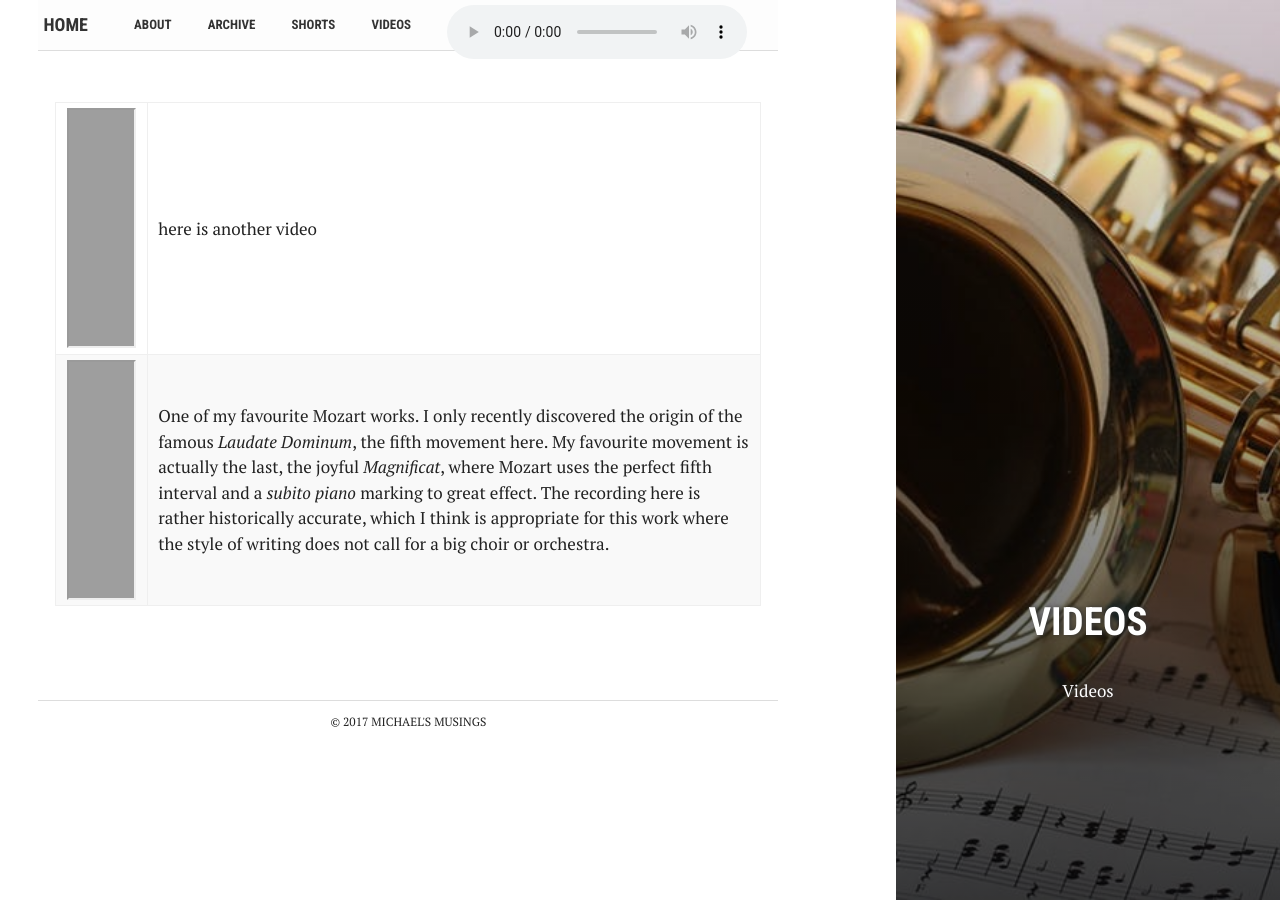
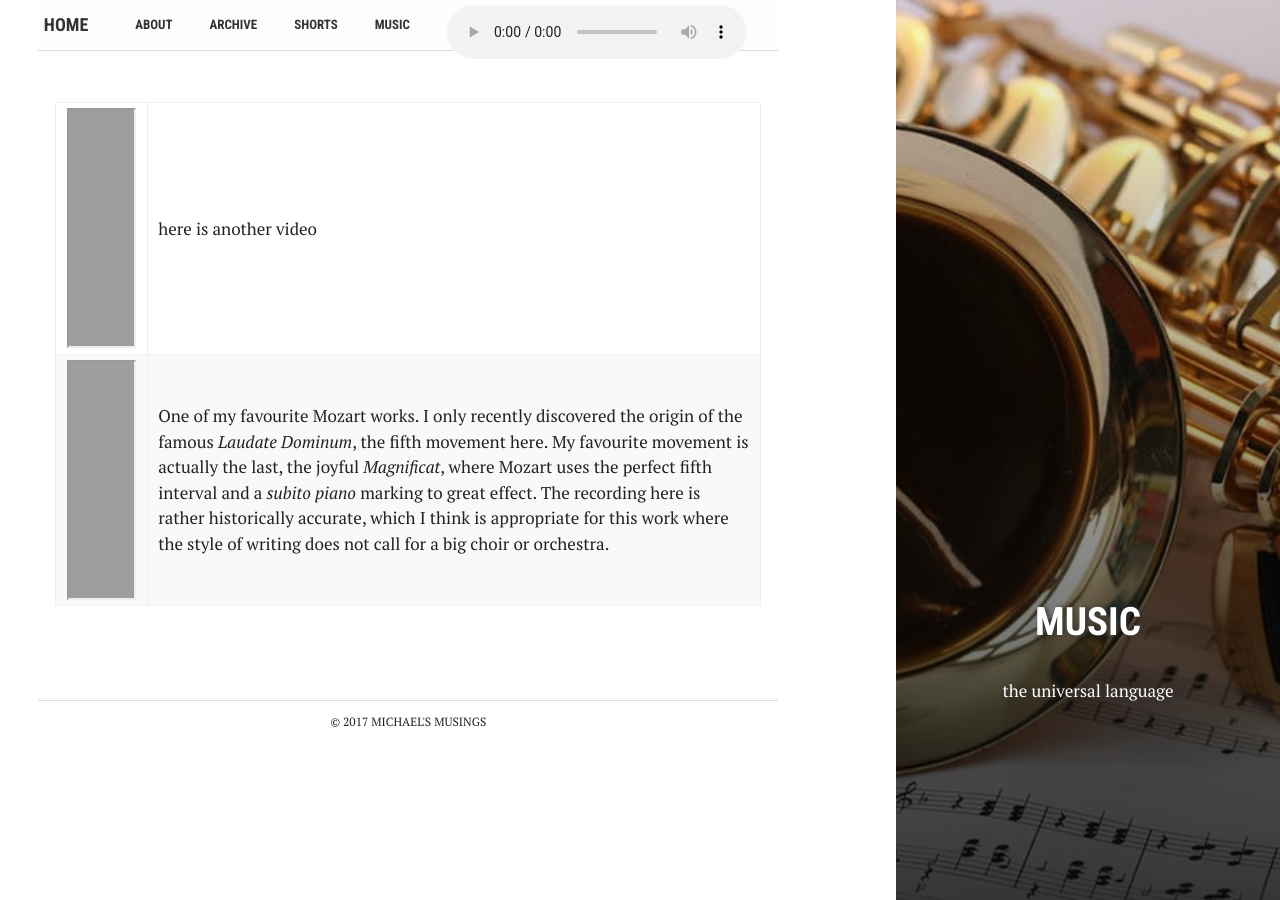
Before and after one commit to moke8198/moke8198.github.io, a Jekyll site: the page built from videos.md, in a window 1280 px wide. Built offline with Jekyll 4.4.1, drawn with Linux system fonts in a browser that asks for light colours; grey boxes are pictures that could not be loaded.

Commit message:
Update videos.md

```diff
--- a/videos.md
+++ b/videos.md
@@ -1,10 +1,10 @@
 ---
 bg: "music.jpeg"
 layout: page
-permalink: /videos/
-title: "Videos"
-crawlertitle: "Videos"
-summary: "Videos"
+permalink: /music/
+title: "music"
+crawlertitle: "music"
+summary: "the universal language"
 active: videos
 ---
  <table style="width:100%">
```
